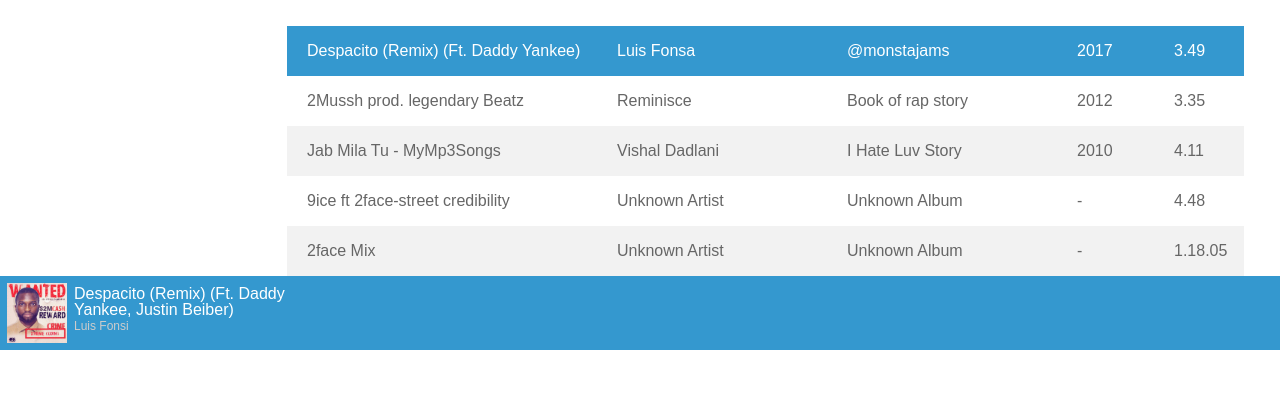
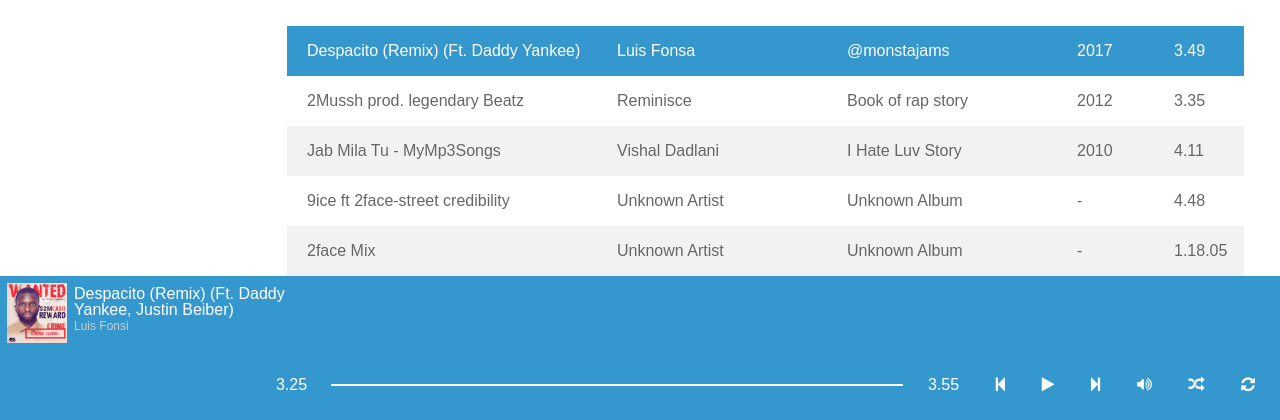
Before and after one commit to debowale1/musicApp, a plain HTML site: page index.html in a window 1280 px wide. Shown: the part 684-1104 px from the top of the page. Before the commit the page ends 1034 px from the top, so only its background shows below. Drawn offline with Linux system fonts and the light colour scheme; some icons are missing; a web font is replaced by a local one.

Commit message:
worked on footer controls

```diff
--- a/index.html
+++ b/index.html
@@ -164,7 +164,27 @@
 				</div>
 				<div class="clear"></div>
 			</section>
-			<section class="footer-controls"></section>
+			<section class="footer-controls">
+				<div class="footer-controls__container">
+					<div class="left">
+						<div class="time-elapsed">3.25</div>
+						<div class="indicator">
+							<span class="eta"></span>
+						</div>
+					</div>
+
+					<ul class="media-icons">
+						<li class="control-icon">3.55</li>
+						<li class="control-icon"><i class="fa fa-step-backward"></i></li>
+						<li class="control-icon"><i class="fa fa-play"></i></li>
+						<li class="control-icon"><i class="fa fa-step-forward"></i></li>
+						<li class="control-icon"><i class="fa fa-volume-up"></i></li>
+						<li class="control-icon"><i class="fa fa-random"></i></li>
+						<li class="control-icon"><i class="fa fa-refresh"></i></li>
+					</ul>
+					<div class="clear"></div>
+				</div>
+			</section>
 
 			<div class="clear"></div>
 		</footer>
--- a/styles/main.css
+++ b/styles/main.css
@@ -14,7 +14,8 @@ h3,
 h4,
 h5,
 h6,
-ul {
+ul,
+p {
 	margin:  0;
 	padding: 0;
 }
@@ -23,7 +24,7 @@ ul {
 	width: 100%;
 	max-width: 1366px;
 	position: relative;
-	min-height: 32px;
+	max-height: 32px;
 }
 
 .clear {
@@ -268,3 +269,52 @@ ul.list li.duration {
 	display: block;
 	font-size: 12px;
 }
+
+.footer-controls {
+	width: 1029px;
+	float: right;
+	padding: 22px 25px;
+	box-sizing: border-box; ;
+}
+
+.footer-controls .left {
+	width: 652px;
+	float: left;
+	display: flex;
+	flex-direction: row;
+	flex-wrap: wrap;
+	/*justify-content: space-between;*/
+	align-items: flex-start;
+}
+
+.time-elapsed {
+	margin-right: 24px;
+}
+
+.indicator {
+	width: 572px;
+	margin-right: 24px;
+}
+
+.indicator .eta {
+	display: block;
+	border: 1px solid #fff;
+	margin: 11.5px 0;
+}
+
+.media-icons {
+	list-style: none;
+	height: 25px;
+	display: flex;
+	flex-flow: row wrap;
+	justify-content: space-between;
+	align-items: flex-start;
+}
+
+.media-icons li {
+	float: left;
+}
+
+.media-icons li.hover .fa {
+	color: #000;
+}
```
